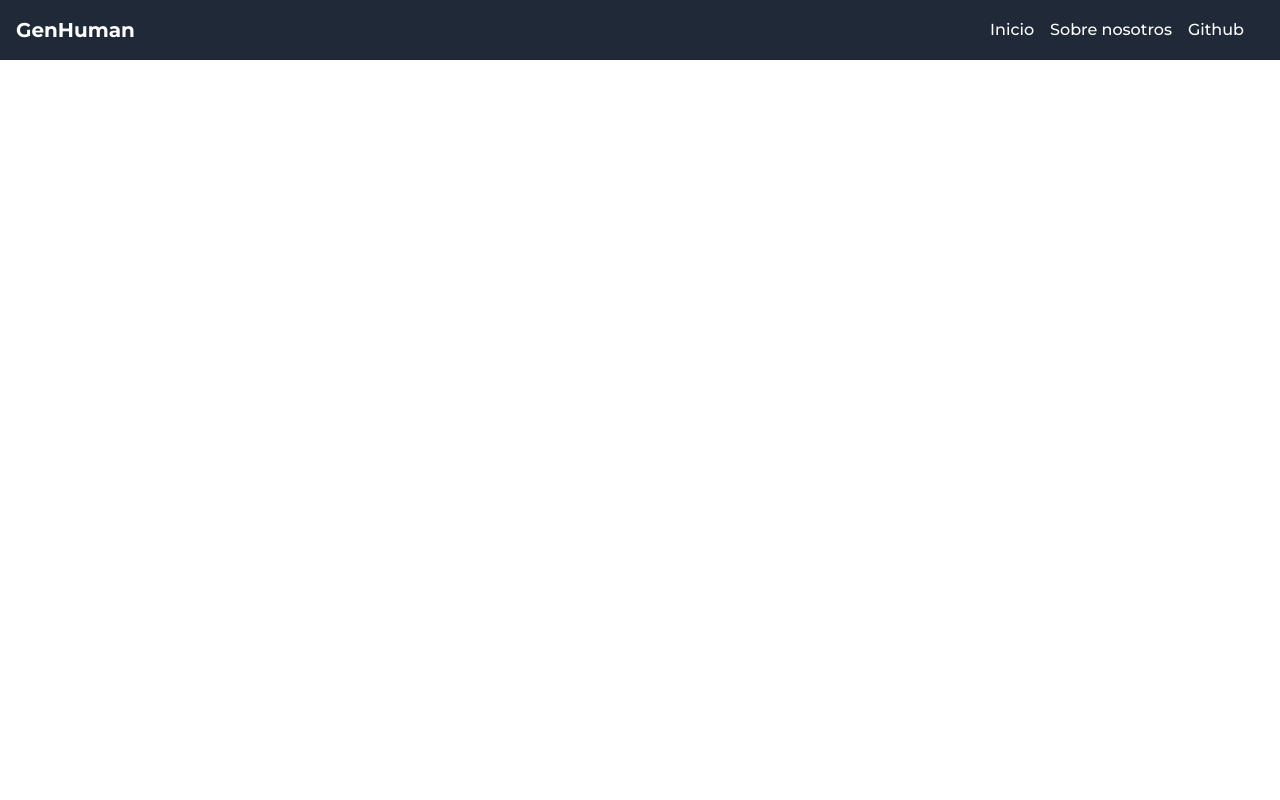
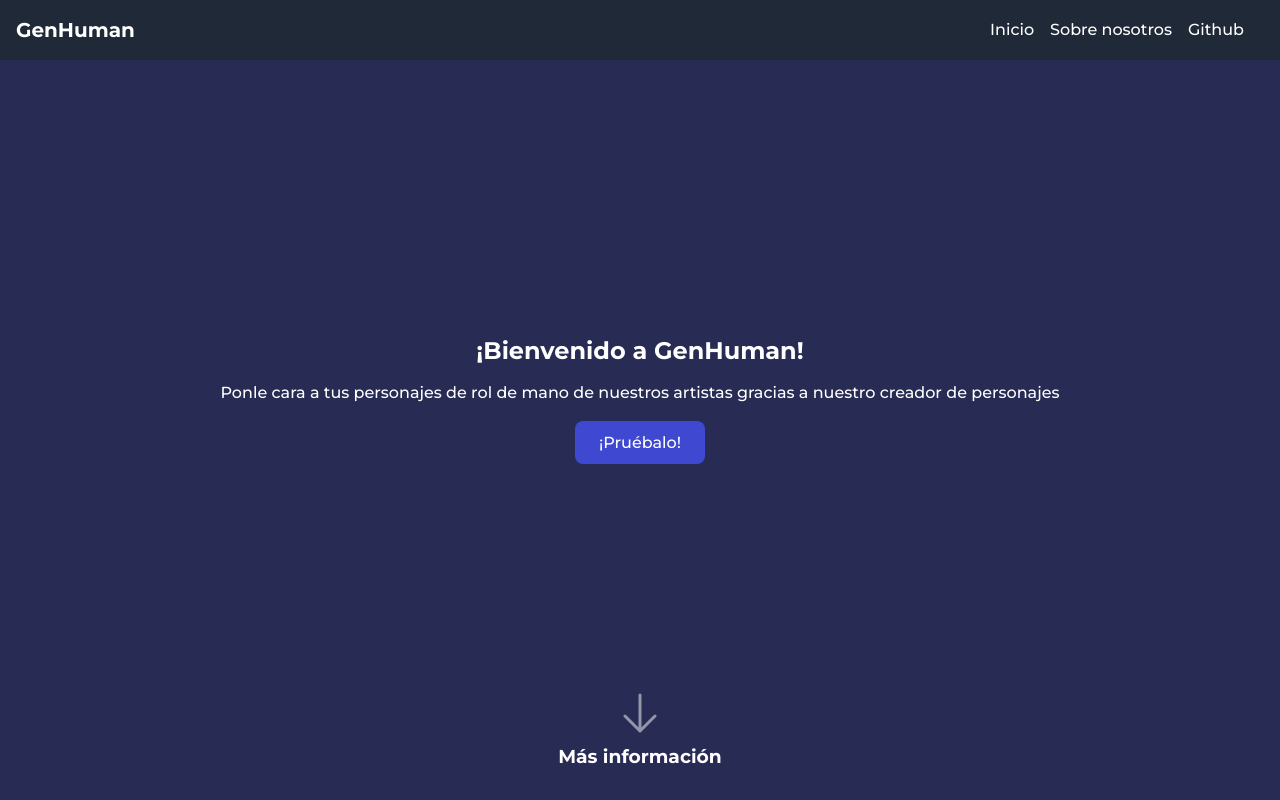
Before and after one commit to JDDev7/genhuman, a Next.js app: page / in a window 1280 px wide. Built offline with nearby package versions, Linux system fonts and the light colour scheme.

Commit message:
hero section progress

```diff
--- a/app/page.module.css
+++ b/app/page.module.css
@@ -1,168 +1,76 @@
-.page {
-  --gray-rgb: 0, 0, 0;
-  --gray-alpha-200: rgba(var(--gray-rgb), 0.08);
-  --gray-alpha-100: rgba(var(--gray-rgb), 0.05);
-
-  --button-primary-hover: #383838;
-  --button-secondary-hover: #f2f2f2;
-
-  display: grid;
-  grid-template-rows: 20px 1fr 20px;
+.Container {
+  display: flex;
+  width: 100%;
+  flex-direction: column;
+  justify-content: center;
   align-items: center;
-  justify-items: center;
-  min-height: 100svh;
-  padding: 80px;
-  gap: 64px;
-  font-family: var(--font-geist-sans);
 }
 
-@media (prefers-color-scheme: dark) {
-  .page {
-    --gray-rgb: 255, 255, 255;
-    --gray-alpha-200: rgba(var(--gray-rgb), 0.145);
-    --gray-alpha-100: rgba(var(--gray-rgb), 0.06);
-
-    --button-primary-hover: #ccc;
-    --button-secondary-hover: #1a1a1a;
-  }
+.HeroSection {
+  display: flex;
+  flex-direction: column;
+  align-items: center;
+  justify-content: center;
+  width: 100%;
+  height: 100dvh;
+  background-color: rgb(40, 43, 83);
 }
 
-.main {
+.HeroSectionContent {
   display: flex;
   flex-direction: column;
-  gap: 32px;
-  grid-row-start: 2;
+  align-items: center;
+  justify-content: center;
 }
 
-.main ol {
-  font-family: var(--font-geist-mono);
-  padding-left: 0;
-  margin: 0;
-  font-size: 14px;
-  line-height: 24px;
-  letter-spacing: -0.01em;
-  list-style-position: inside;
+.HeroSection h1 {
+  font-size: 1.5rem;
+  font-weight: bold;
+  text-align: center;
+  color: white;
+  margin-bottom: 1rem;
 }
 
-.main li:not(:last-of-type) {
-  margin-bottom: 8px;
+.HeroSection h2 {
+  font-size: 1rem;
+  line-height: 1.5rem;
+  font-weight: 500;
+  text-align: center;
+  color: white;
+  margin-bottom: 1rem;
 }
 
-.main code {
-  font-family: inherit;
-  background: var(--gray-alpha-100);
-  padding: 2px 4px;
-  border-radius: 4px;
-  font-weight: 600;
+.HeroSection button {
+  background-color:rgb(62, 72, 209);
+  color: white;
+  border: none;
+  padding: 0.75rem 1.5rem;
+  border-radius: 0.5rem;
+  font-size: 1rem;
+  font-weight: 500;
+  cursor: pointer;
 }
 
-.ctas {
-  display: flex;
-  gap: 16px;
+.ButtonLink {
+  text-decoration: none;
+  color: white;
 }
 
-.ctas a {
-  appearance: none;
-  border-radius: 128px;
-  height: 48px;
-  padding: 0 20px;
-  border: none;
-  border: 1px solid transparent;
-  transition:
-    background 0.2s,
-    color 0.2s,
-    border-color 0.2s;
-  cursor: pointer;
+.More {
   display: flex;
+  flex-direction: column;
   align-items: center;
   justify-content: center;
-  font-size: 16px;
-  line-height: 20px;
-  font-weight: 500;
+  position: absolute;
+  bottom: 0;
+  gap: 0.5rem;
+  margin-bottom: 2rem;
+  color: white;
 }
 
-a.primary {
-  background: var(--foreground);
-  color: var(--background);
-  gap: 8px;
+.ArrowIcon {
+  color: white;
+  opacity: 0.5;
+  width: 3rem;
+  height: 3rem;
 }
-
-a.secondary {
-  border-color: var(--gray-alpha-200);
-  min-width: 158px;
-}
-
-.footer {
-  grid-row-start: 3;
-  display: flex;
-  gap: 24px;
-}
-
-.footer a {
-  display: flex;
-  align-items: center;
-  gap: 8px;
-}
-
-.footer img {
-  flex-shrink: 0;
-}
-
-/* Enable hover only on non-touch devices */
-@media (hover: hover) and (pointer: fine) {
-  a.primary:hover {
-    background: var(--button-primary-hover);
-    border-color: transparent;
-  }
-
-  a.secondary:hover {
-    background: var(--button-secondary-hover);
-    border-color: transparent;
-  }
-
-  .footer a:hover {
-    text-decoration: underline;
-    text-underline-offset: 4px;
-  }
-}
-
-@media (max-width: 600px) {
-  .page {
-    padding: 32px;
-    padding-bottom: 80px;
-  }
-
-  .main {
-    align-items: center;
-  }
-
-  .main ol {
-    text-align: center;
-  }
-
-  .ctas {
-    flex-direction: column;
-  }
-
-  .ctas a {
-    font-size: 14px;
-    height: 40px;
-    padding: 0 16px;
-  }
-
-  a.secondary {
-    min-width: auto;
-  }
-
-  .footer {
-    flex-wrap: wrap;
-    align-items: center;
-    justify-content: center;
-  }
-}
-
-@media (prefers-color-scheme: dark) {
-  .logo {
-    filter: invert();
-  }
-}
--- a/app/page.tsx
+++ b/app/page.tsx
@@ -1,14 +1,23 @@
 import Image from "next/image";
 import styles from "./page.module.css";
-
+import { montserrat } from "@/lib/utils";
+import Link from "next/link";
+import { ArrowDownIcon } from "@heroicons/react/24/outline";
 export default function Home() {
 
-
-
-
   return (
-    <section className={styles.container}>
-
-   </section>
+  <section className={`${styles.Container} ${montserrat.className}`}>
+    <div className={styles.HeroSection}>
+      <div className={styles.HeroSectionContent}>
+      <h1>¡Bienvenido a GenHuman!</h1>
+      <h2>Ponle cara a tus personajes de rol de mano de nuestros artistas gracias a nuestro creador de personajes</h2>
+      <button className={`${montserrat.className}`}><Link className={styles.ButtonLink} href="/charcreator">¡Pruébalo!</Link></button>
+      </div>
+      <div className={styles.More}>
+        <ArrowDownIcon className={styles.ArrowIcon} />
+        <h3>Más información</h3>
+      </div>
+    </div>
+  </section>
   );
 }
```
